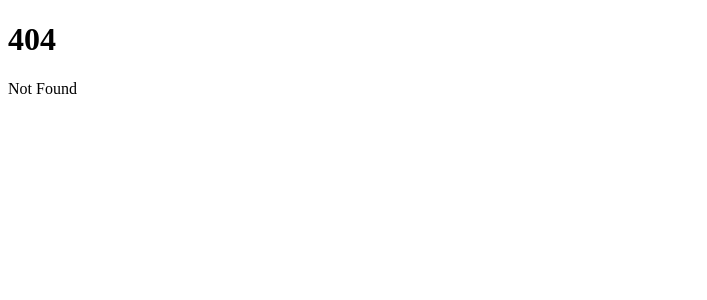
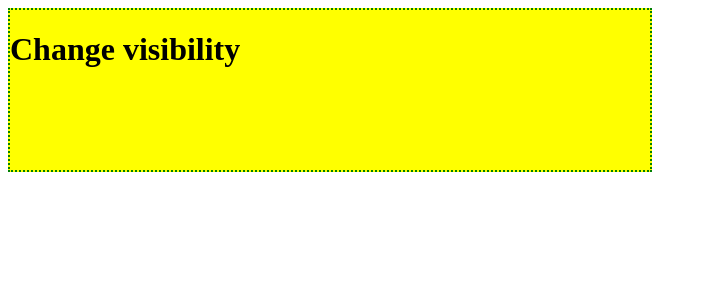
Before and after one commit to Waldemar-00/svelte_5, a SvelteKit app in the folder myapp/: page /document in a window 1280 px wide. Before the commit this address had no page. Shown: the top 300 px of the page, without its empty margins (0-707 px from the left). Built offline with nearby package versions, Linux system fonts and the light colour scheme.

Commit message:
svelte:document with onvisibilitychange handle event.

```diff
--- /dev/null
+++ b/myapp/src/routes/document/+page.svelte
@@ -0,0 +1,21 @@
+<script lang='ts'>
+    let visibility = $state('visible')
+    function visibilityChange(e: any) {
+        console.log(`Document is hidden: ${e.target.hidden.toString().toUpperCase()}`)
+    }
+
+</script>
+<div class=visibility>
+    <h1>Change visibility</h1>
+</div>
+<svelte:document onvisibilitychange={visibilityChange}/>
+
+<style>
+    .visibility {
+        width: 50vw;
+        height: 20vh;
+        background-color: yellow;
+        border: 2px dotted green;
+        cursor: pointer;
+    }
+</style>
```
